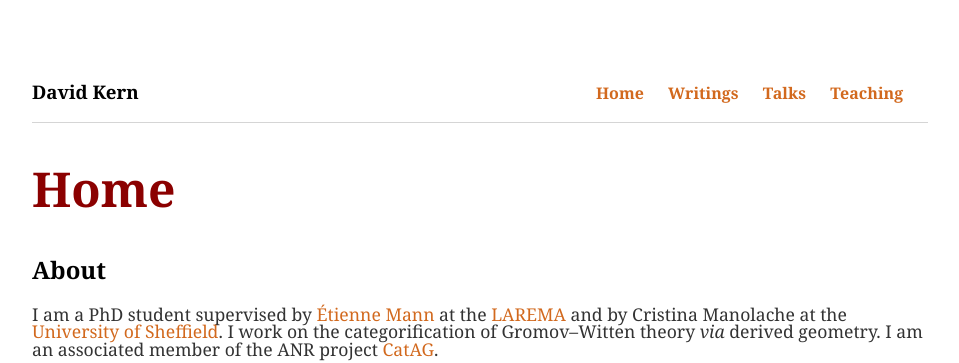
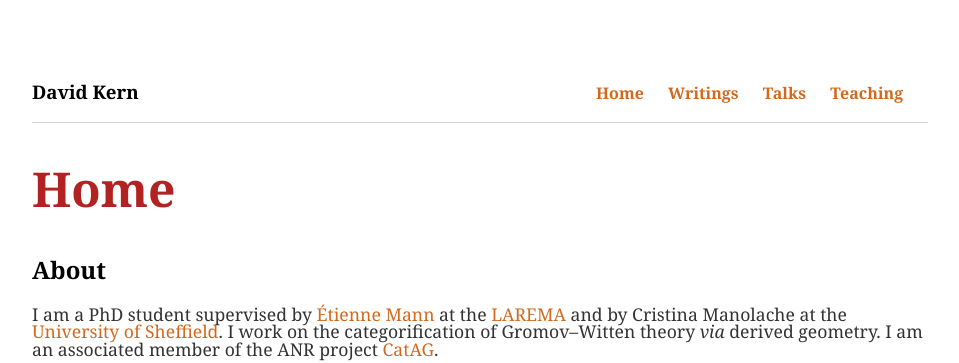
Before and after one commit to dskern/dskern.github.io, a Jekyll site: the page built from index.html, in a window 1280 px wide. Shown: the top 363 px of the page, without its empty margins (160-1119 px from the left). Built offline with Jekyll 4.4.1, drawn with Linux system fonts in a browser that asks for light colours.

Commit message:
Update default.html

```diff
--- a/_layouts/default.html
+++ b/_layouts/default.html
@@ -18,7 +18,7 @@
 			</header>
 			<div><!--<div class="container">-->
 
-			<h1 style="color:DarkRed">{{ page.title }}</h1>
+			<h1 style="color:FireBrick">{{ page.title }}</h1>
 
 			{{ content }}
 
```
